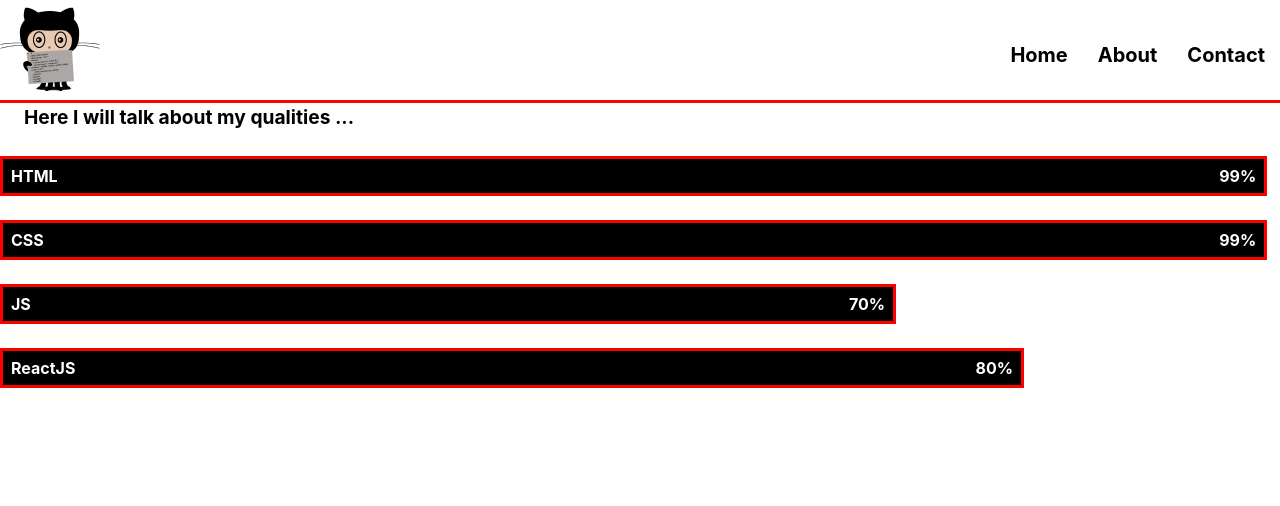
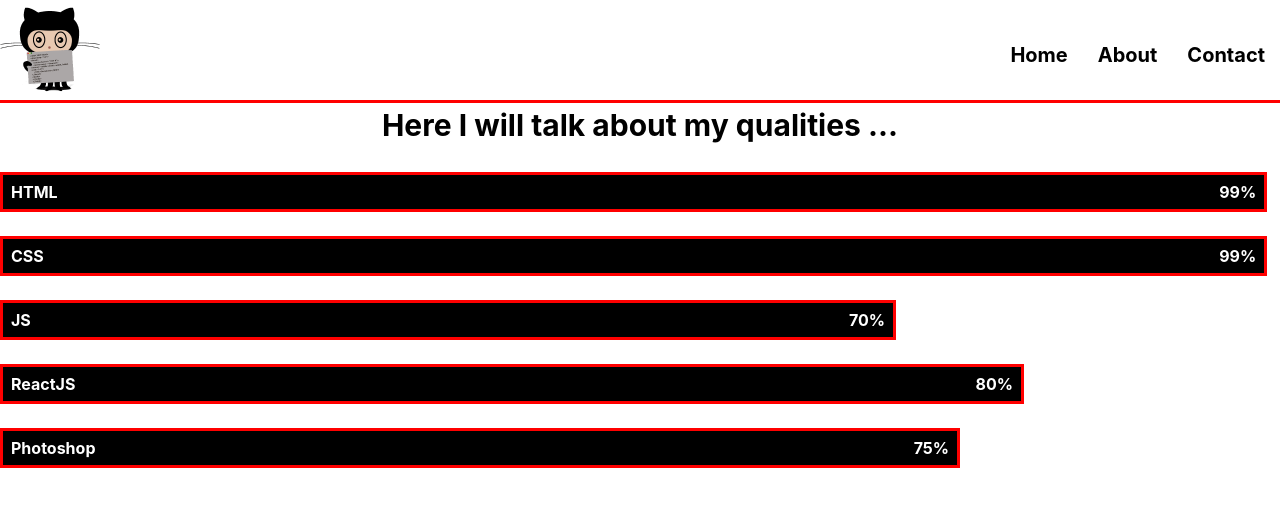
Before and after one commit to yurimatos11/Portfolio, a React (Create React App) app: page /about in a window 1280 px wide. Shown: the top 506 px of the page. Built offline with nearby package versions, Linux system fonts and the light colour scheme.

Commit message:
about update

```diff
--- a/src/pages/about/index.tsx
+++ b/src/pages/about/index.tsx
@@ -27,8 +27,11 @@ const about = () => {
                             <p>ReactJS</p>
                             <p>80%</p>
                         </div>
+                        <div className="photoshop">
+                            <p>Photoshop</p>
+                            <p>75%</p>
+                        </div>
                    </div>
-
                 </Content>
             </Container>
         </>
--- a/src/pages/about/styles.tsx
+++ b/src/pages/about/styles.tsx
@@ -8,11 +8,10 @@ export const  Container = styled.div`
 
 export const Content = styled.div`
     .about{
-        display: ;
-        justify-content: ;
         strong{
-            margin-left: 1.5rem;
-            font-size: 1.2rem;
+            display: flex;
+            justify-content: center;
+            font-size: 1.3rem;
             font-weight: bold;
             margin-top: 0;
             color: #000;
@@ -81,10 +80,30 @@ export const Content = styled.div`
                 margin-right: .5rem;
             }
         }
+        .photoshop{
+            display: flex;
+            justify-content: space-between;
+            margin-top: 1.5rem;
+            background: #000;
+            color: #fff;
+            width: 75%;
+            height: 2.5rem;
+            border: 3px solid red;
+            p{
+                margin-top: .3rem;
+                font-weight: bold;
+                margin-left: .5rem;
+                margin-right: .5rem;
+            }
+        }
     }
 
     @media (min-width: 500px){
-
+        .about{
+            strong{
+            font-size: 30px;
+        }
+        }
     }
 
 `;
```
